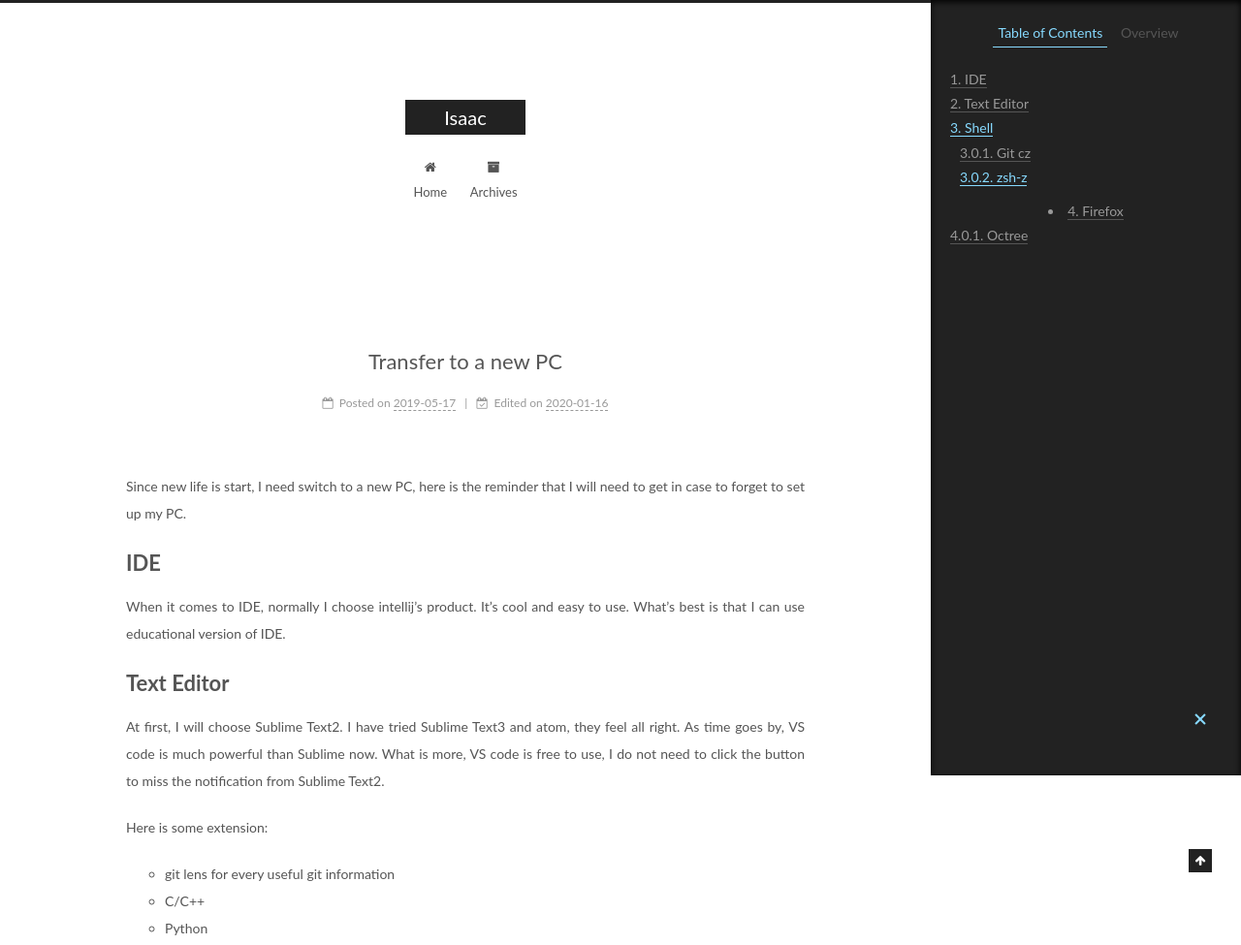
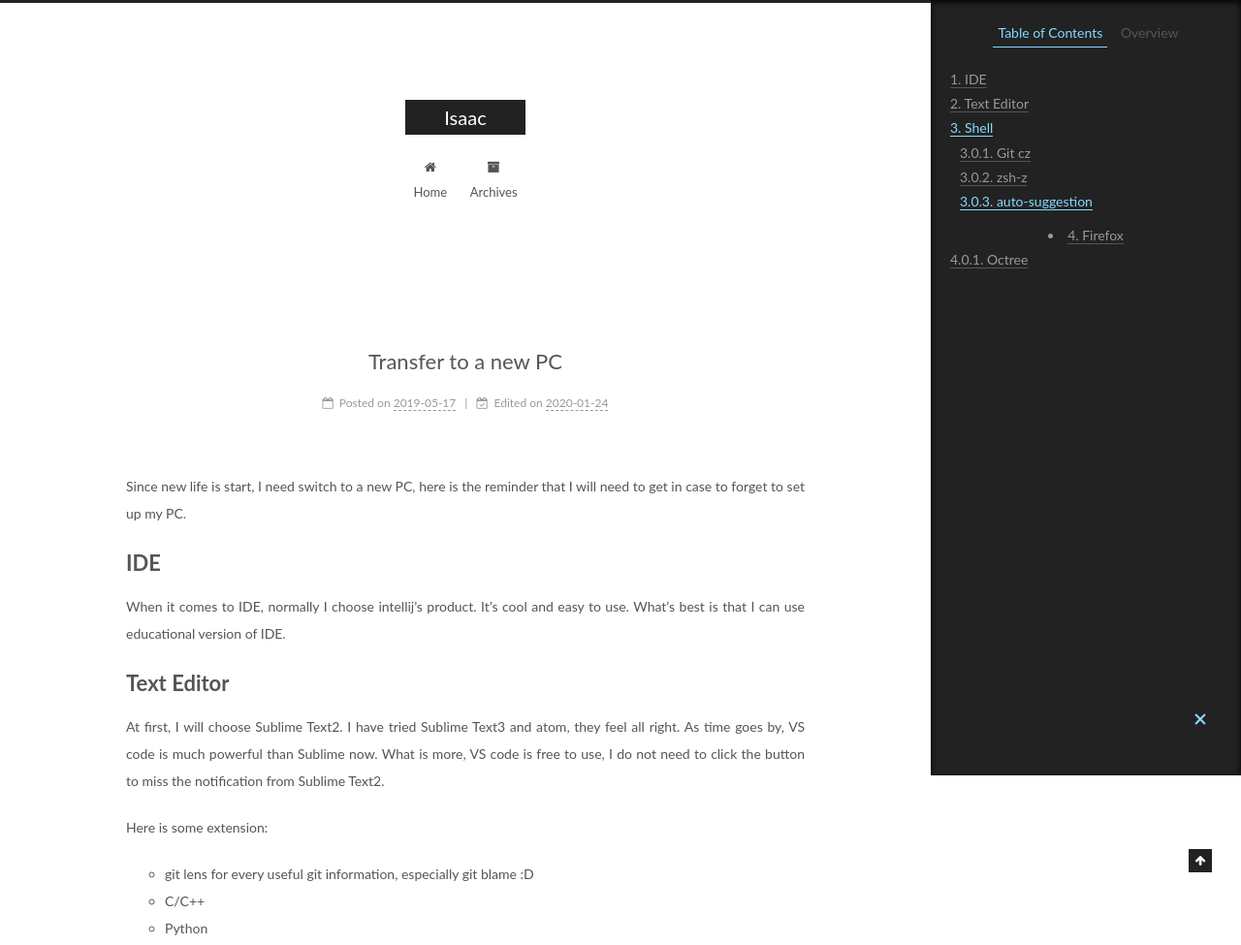
Before and after one commit to IsaacMu/IsaacMu.github.io, a plain HTML site: page 2019/05/17/Transfer-to-a-new-PC/index.html in a window 1280 px wide. Shown: the top 975 px of the page at 97% size. Drawn offline with Linux system fonts and the light colour scheme.

Commit message:
Site updated: 2020-01-24 15:31:44

```diff
--- a/2019/05/17/Transfer-to-a-new-PC/index.html
+++ b/2019/05/17/Transfer-to-a-new-PC/index.html
@@ -110,7 +110,7 @@
 <meta property="og:site_name" content="Isaac">
 <meta property="og:description" content="Since new life is start, I need switch to a new PC, here is the reminder that I will need to get in case to forget to set up my PC. IDEWhen it comes to IDE, normally I choose intellij’s product. It’s">
 <meta property="og:locale" content="default">
-<meta property="og:updated_time" content="2020-01-17T02:11:58.411Z">
+<meta property="og:updated_time" content="2020-01-24T23:31:28.643Z">
 <meta name="twitter:card" content="summary">
 <meta name="twitter:title" content="Transfer to a new PC">
 <meta name="twitter:description" content="Since new life is start, I need switch to a new PC, here is the reminder that I will need to get in case to forget to set up my PC. IDEWhen it comes to IDE, normally I choose intellij’s product. It’s">
@@ -337,7 +337,7 @@
 
                   <span class="post-meta-item-text">Edited on</span>
 
-                <time title="Modified: 2020-01-16 18:11:58" itemprop="dateModified" datetime="2020-01-16T18:11:58-08:00">2020-01-16</time>
+                <time title="Modified: 2020-01-24 15:31:28" itemprop="dateModified" datetime="2020-01-24T15:31:28-08:00">2020-01-24</time>
 
 
           </span>
@@ -375,7 +375,7 @@
 <h1 id="Text-Editor"><a href="#Text-Editor" class="headerlink" title="Text Editor"></a>Text Editor</h1><p>At first, I will choose Sublime Text2. I have tried Sublime Text3 and atom, they feel all right. As time goes by, VS code is much powerful than Sublime now. What is more, VS code is free to use, I do not need to click the button to miss the notification from Sublime Text2.</p>
 <p>Here is some extension:</p>
 <ul>
-<li>git lens for every useful git information</li>
+<li>git lens for every useful git information, especially git blame :D</li>
 <li>C/C++</li>
 <li>Python</li>
 </ul>
@@ -387,6 +387,7 @@
 </ul>
 <h3 id="Git-cz"><a href="#Git-cz" class="headerlink" title="Git cz"></a>Git cz</h3><p>I am so tired about writing git commit message without any format help, so I definitely will choose to install git cz.</p>
 <h3 id="zsh-z"><a href="#zsh-z" class="headerlink" title="zsh-z"></a>zsh-z</h3><p>Very useful to get some directory recently used. Totally time saver.</p>
+<h3 id="auto-suggestion"><a href="#auto-suggestion" class="headerlink" title="auto-suggestion"></a>auto-suggestion</h3><p>helpful when long command should be input.</p>
 <h1 id="Firefox"><a href="#Firefox" class="headerlink" title="Firefox"></a>Firefox</h1><p>some pluggins related to github, help me to go through github as I want.</p>
 <h3 id="Octree"><a href="#Octree" class="headerlink" title="Octree"></a>Octree</h3>
 
@@ -560,7 +561,7 @@
 
 
 
-              <div class="post-toc-content"><ol class="nav"><li class="nav-item nav-level-1"><a class="nav-link" href="#IDE"><span class="nav-number">1.</span> <span class="nav-text">IDE</span></a></li><li class="nav-item nav-level-1"><a class="nav-link" href="#Text-Editor"><span class="nav-number">2.</span> <span class="nav-text">Text Editor</span></a></li><li class="nav-item nav-level-1"><a class="nav-link" href="#Shell"><span class="nav-number">3.</span> <span class="nav-text">Shell</span></a><ol class="nav-child"><li class="nav-item nav-level-3"><a class="nav-link" href="#Git-cz"><span class="nav-number">3.0.1.</span> <span class="nav-text">Git cz</span></a></li><li class="nav-item nav-level-3"><a class="nav-link" href="#zsh-z"><span class="nav-number">3.0.2.</span> <span class="nav-text">zsh-z</span></a></li></ol></li></ol></li><li class="nav-item nav-level-1"><a class="nav-link" href="#Firefox"><span class="nav-number">4.</span> <span class="nav-text">Firefox</span></a><ol class="nav-child"><li class="nav-item nav-level-3"><a class="nav-link" href="#Octree"><span class="nav-number">4.0.1.</span> <span class="nav-text">Octree</span></a></li></ol></li></ol></li></ol></div>
+              <div class="post-toc-content"><ol class="nav"><li class="nav-item nav-level-1"><a class="nav-link" href="#IDE"><span class="nav-number">1.</span> <span class="nav-text">IDE</span></a></li><li class="nav-item nav-level-1"><a class="nav-link" href="#Text-Editor"><span class="nav-number">2.</span> <span class="nav-text">Text Editor</span></a></li><li class="nav-item nav-level-1"><a class="nav-link" href="#Shell"><span class="nav-number">3.</span> <span class="nav-text">Shell</span></a><ol class="nav-child"><li class="nav-item nav-level-3"><a class="nav-link" href="#Git-cz"><span class="nav-number">3.0.1.</span> <span class="nav-text">Git cz</span></a></li><li class="nav-item nav-level-3"><a class="nav-link" href="#zsh-z"><span class="nav-number">3.0.2.</span> <span class="nav-text">zsh-z</span></a></li><li class="nav-item nav-level-3"><a class="nav-link" href="#auto-suggestion"><span class="nav-number">3.0.3.</span> <span class="nav-text">auto-suggestion</span></a></li></ol></li></ol></li><li class="nav-item nav-level-1"><a class="nav-link" href="#Firefox"><span class="nav-number">4.</span> <span class="nav-text">Firefox</span></a><ol class="nav-child"><li class="nav-item nav-level-3"><a class="nav-link" href="#Octree"><span class="nav-number">4.0.1.</span> <span class="nav-text">Octree</span></a></li></ol></li></ol></li></ol></div>
 
 
           </div>
--- a/css/main.css
+++ b/css/main.css
@@ -1825,7 +1825,7 @@ pre .javascript .function {
   width: 4px;
   height: 4px;
   border-radius: 50%;
-  background: #4eff05;
+  background: #361779;
 }
 .links-of-blogroll {
   font-size: 13px;
```
Also changed, not shown: index.html (+3 -2 lines).
